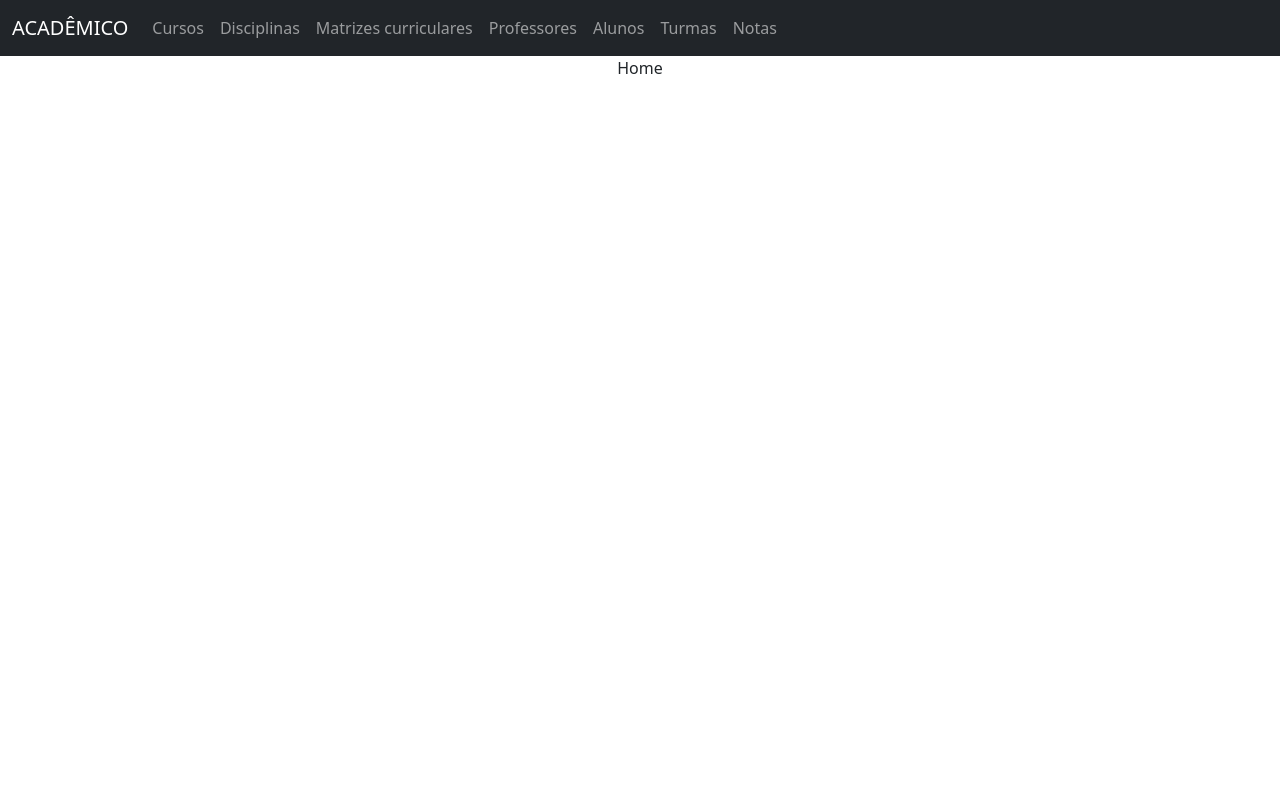
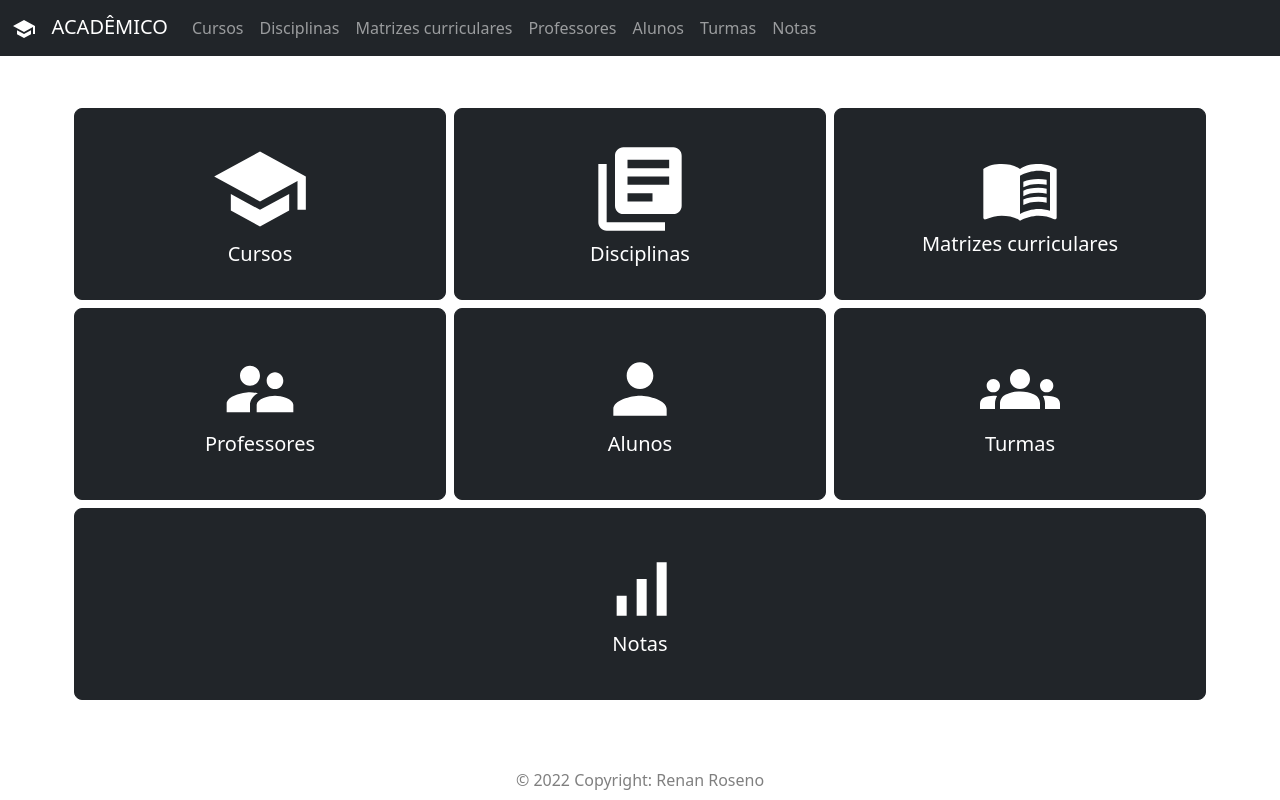
Before and after one commit to RenanRoseno/academic-frontend, a React (Create React App) app: page / in a window 1280 px wide. Built offline with nearby package versions, Linux system fonts and the light colour scheme.

Commit message:
Adding styles of home and footer

```diff
--- a/public/index.html
+++ b/public/index.html
@@ -28,7 +28,7 @@
       work correctly both with client-side routing and a non-root public URL.
       Learn how to configure a non-root public URL by running `npm run build`.
     -->
-    <title>React App</title>
+    <title>Acadêmico</title>
   </head>
   <body>
     <noscript>You need to enable JavaScript to run this app.</noscript>
--- a/src/App.css
+++ b/src/App.css
@@ -39,6 +39,26 @@
 
 .form .required:after {
   content: " *";
-    color: red;
-    font-weight: 100;
+  color: red;
+  font-weight: 100;
 }
+
+.row-custom {
+  height: 25vh !important;
+}
+
+.botao {
+  width: 100%;
+  height: 100%;
+  color: white;
+  text-align: center;
+}
+
+footer {
+  color: rgba(0, 0, 0, 0.5);
+  width: 100%;
+  height: 80px;
+  position: absolute;
+  bottom: 0;
+  left: 0;
+}
--- a/src/App.js
+++ b/src/App.js
@@ -1,4 +1,3 @@
-import logo from "./logo.svg";
 import "./App.css";
 import "bootstrap/dist/css/bootstrap.min.css";
 import Navbar from "./layout/Navbar";
@@ -33,6 +32,11 @@ function App() {
           <Route exact path={routes.SCORES} element={<Score />} />
         </Routes>
       </Router>
+      <footer>
+        <div className="mt-5 align-text-bottom">
+          © 2022 Copyright: Renan Roseno
+        </div>
+      </footer>
     </div>
   );
 }
--- a/src/components/Home.js
+++ b/src/components/Home.js
@@ -1,7 +1,95 @@
-import React from 'react'
+import React from "react";
+import Button from "react-bootstrap/Button";
+import "../App.css";
+import { Link } from "react-router-dom";
+import SchoolIcon from "@mui/icons-material/School";
+import * as routes from "../constants/routes";
+import LibraryBooksIcon from "@mui/icons-material/LibraryBooks";
+import MenuBookIcon from "@mui/icons-material/MenuBook";
+import SupervisorAccountIcon from "@mui/icons-material/SupervisorAccount";
+import PersonIcon from "@mui/icons-material/Person";
+import GroupsIcon from "@mui/icons-material/Groups";
+import SignalCellularAltIcon from "@mui/icons-material/SignalCellularAlt";
 
 export default function Home() {
   return (
-    <div>Home</div>
-  )
+    <div class="container ">
+      <div class="row mt-5">
+        <div class="col p-1 row-custom">
+          <Link to={routes.COURSES}>
+            <Button variant="btn btn-dark" className="btn-lg botao">
+              <div class="col">
+                <SchoolIcon sx={{ fontSize: 100 }} />
+              </div>
+              Cursos
+            </Button>
+          </Link>
+        </div>
+        <div class="col p-1">
+          <Link to={routes.DISCIPLINES}>
+            <Button variant="btn btn-dark" className="btn-lg botao">
+              <div class="col">
+                <LibraryBooksIcon sx={{ fontSize: 100 }} />
+              </div>
+              Disciplinas
+            </Button>
+          </Link>
+        </div>
+        <div class="col p-1">
+          <Link to={routes.CURRICULUM_MATRICES}>
+            <Button variant="btn btn-dark" className="btn-lg botao">
+              <div class="col">
+                <MenuBookIcon sx={{ fontSize: 80 }} />
+              </div>
+              Matrizes curriculares
+            </Button>
+          </Link>
+        </div>
+      </div>
+      <div class="row">
+        <div class="col p-1 row-custom">
+          <Link to={routes.PROFESSORS}>
+            <Button variant="btn btn-dark" className="btn-lg botao">
+              <div class="col">
+                <SupervisorAccountIcon sx={{ fontSize: 80 }} />
+              </div>
+              Professores
+            </Button>
+          </Link>
+        </div>
+        <div class="col p-1">
+          <Link to={routes.STUDENTS}>
+            <Button variant="btn btn-dark" className="btn-lg botao">
+              <div class="col">
+                <PersonIcon sx={{ fontSize: 80 }} />
+              </div>
+              Alunos
+            </Button>
+          </Link>
+        </div>
+        <div class="col p-1">
+          <Link to={routes.CLASSES}>
+            <Button variant="btn btn-dark" className="btn-lg botao">
+              <div class="col">
+                <GroupsIcon sx={{ fontSize: 80 }} />
+              </div>
+              Turmas
+            </Button>
+          </Link>
+        </div>
+      </div>
+      <div class="row">
+        <div class="col p-1 row-custom">
+          <Link to={routes.SCORES}>
+            <Button variant="btn btn-dark" className="btn-lg botao">
+              <div class="col">
+                <SignalCellularAltIcon sx={{ fontSize: 80 }} />
+              </div>
+              Notas
+            </Button>
+          </Link>
+        </div>
+      </div>
+    </div>
+  );
 }
--- a/src/components/Professor.js
+++ b/src/components/Professor.js
@@ -8,7 +8,6 @@ import DeleteForeverIcon from "@mui/icons-material/DeleteForever";
 import AddIcon from "@mui/icons-material/Add";
 import EditIcon from "@mui/icons-material/Edit";
 import SaveIcon from "@mui/icons-material/Save";
-import CloseIcon from "@mui/icons-material/Close";
 import CleaningServicesIcon from "@mui/icons-material/CleaningServices";
 import "../App.css";
 import InputMask from "react-input-mask";
@@ -17,7 +16,6 @@ import { showAlertSuccess, showAlertError } from "../layout/Alerts";
 import { ERROR, SUCCESS, SUCCESS_MESSAGE } from "../utils/messages";
 
 const columns = [
-  { field: "id", headerName: "#", width: 50 },
   {
     field: "name",
     headerName: "Nome",
@@ -32,7 +30,13 @@ const columns = [
   },
   {
     field: "register",
-    headerName: "Identificação",
+    headerName: "RG",
+    width: 250,
+    editable: true,
+  },
+  {
+    field: "cpf",
+    headerName: "CPF",
     width: 250,
     editable: true,
   },
@@ -42,15 +46,6 @@ const columns = [
     width: 200,
     editable: true,
   },
-  // {
-  //   field: "fullName",
-  //   headerName: "Full name",
-  //   description: "This column has a value getter and is not sortable.",
-  //   sortable: false,
-  //   width: 160,
-  //   valueGetter: (params) =>
-  //     `${params.row.firstName || ""} ${params.row.lastName || ""}`,
-  // },
 ];
 
 export default function Professor() {
@@ -66,14 +61,12 @@ export default function Professor() {
   const { name, email, cpf, register, phone } = professor;
   const [num, setNum] = useState("");
   const [disable, setDisable] = useState(true);
-
-  // let selectedProfessor = null;
+  const [show, setShow] = useState(false);
 
   useEffect(() => {
     loadProfessors();
   }, []);
 
-  const disableEdit = () => !!selectedProfessor;
   const onRowsSelectionHandler = (ids) => {
     const selectedRowsData = ids.map((id) =>
       professors.find((row) => row.id === id)
@@ -89,20 +82,15 @@ export default function Professor() {
     }
   };
 
-  const loadProfessors = async () => {
-    const result = await axios.get("http://localhost:8080/professors/");
-    setProfessors(result.data);
-    console.log(result.data);
-  };
+  const handleClose = () => setShow(false);
 
-  const [show, setShow] = useState(false);
+  const handleShow = () => setShow(true);
 
-  const handleClose = () => setShow(false);
-  const handleShow = () => setShow(true);
   const handleShowEdit = () => {
     handleShow();
     loadUser();
   };
+
   const handleNumChange = (event) => {
     const limit = 13;
     setNum(event.target.value.slice(0, limit));
@@ -112,20 +100,29 @@ export default function Professor() {
     setProfessor({ ...professor, [e.target.name]: e.target.value });
   };
 
+  const loadProfessors = async () => {
+    const result = await axios.get("http://localhost:8080/professors/");
+    setProfessors(result.data);
+    console.log(result.data);
+  };
+
   const onSubmit = async (e) => {
     e.preventDefault();
     professor.register = num;
     console.log(professor);
-    if(selectedProfessor.id){
+    if (selectedProfessor.id) {
       await axios
-      .put(`http://localhost:8080/professors/${selectedProfessor.id}`, professor)
+        .put(
+          `http://localhost:8080/professors/${selectedProfessor.id}`,
+          professor
+        )
         .then(function (response) {
           handleClose();
           loadProfessors();
           showAlertSuccess(SUCCESS, SUCCESS_MESSAGE);
         })
         .catch(function (error) {
-        console.log(error)
+          console.log(error);
           showAlertError(ERROR, error.response.data.message);
         });
     } else {
@@ -153,6 +150,7 @@ export default function Professor() {
         showAlertError(ERROR, error.response.data.message);
       });
   };
+
   const clear = () => {
     setProfessor({
       name: "",
@@ -161,7 +159,6 @@ export default function Professor() {
       register: "",
       phone: "",
     });
-
     setNum("");
   };
 
@@ -174,17 +171,10 @@ export default function Professor() {
     setNum(result.data.register);
   };
 
-
   return (
     <div className="container mt-4">
       <Box sx={{ height: 550, width: "100%" }}>
         <h3>Gerenciamento de professores</h3>
-        {/* <Button
-        sx={{ mb: 2 }}
-        onClick={() => setCheckboxSelection(!checkboxSelection)}
-      >
-        Toggle checkbox selection
-      </Button> */}
         <DataGrid
           rows={professors}
           columns={columns}
@@ -212,16 +202,15 @@ export default function Professor() {
             </Button>
           </div>
           <div className="col-md-3 ml-md-auto">
-            <Button variant="btn btn-light" disabled={disable} onClick={()=> deleteProfessor(professor.id)}>
+            <Button
+              variant="btn btn-light"
+              disabled={disable}
+              onClick={() => deleteProfessor(professor.id)}
+            >
               <DeleteForeverIcon />
             </Button>
           </div>
         </div>
-
-        {/* &nbsp;
-      <Button variant="btn btn-light" onClick={handleShow}>
-        <SaveIcon />
-      </Button> */}
       </div>
 
       <Modal
@@ -233,13 +222,12 @@ export default function Professor() {
         dialogClassName="modal-90w"
       >
         <Modal.Header closeButton>
-          <Modal.Title>{selectedProfessor.id ? 'Editar' : 'Cadastrar'} Professor</Modal.Title>
+          <Modal.Title>
+            {selectedProfessor.id ? "Editar" : "Cadastrar"} Professor
+          </Modal.Title>
         </Modal.Header>
         <form onSubmit={(e) => onSubmit(e)}>
           <Modal.Body>
-            {/* Woohoo, you're reading this text in a modal! */}
-
-            {/* <div className="form-row"> */}
             <div className="row form">
               <div className="col-md-9">
                 <label htmlFor="name" className="required">
@@ -311,7 +299,6 @@ export default function Professor() {
                 />
               </div>
             </div>
-            {/* </div> */}
           </Modal.Body>
 
           <Modal.Footer>
--- a/src/layout/Navbar.js
+++ b/src/layout/Navbar.js
@@ -1,6 +1,7 @@
 import React from "react";
 import { Link } from "react-router-dom";
 import * as routes from "../constants/routes";
+import SchoolIcon from "@mui/icons-material/School";
 
 export default function Navbar() {
   return (
@@ -8,6 +9,7 @@ export default function Navbar() {
       <nav className="navbar navbar-expand-lg navbar-dark bg-dark">
         <div className="container-fluid">
           <Link className="navbar-brand mb-0 h1" to={routes.HOME}>
+            <SchoolIcon /> &nbsp;
             ACADÊMICO
           </Link>
           <button
```
Lines whose indentation alone changed are shown as unchanged.
